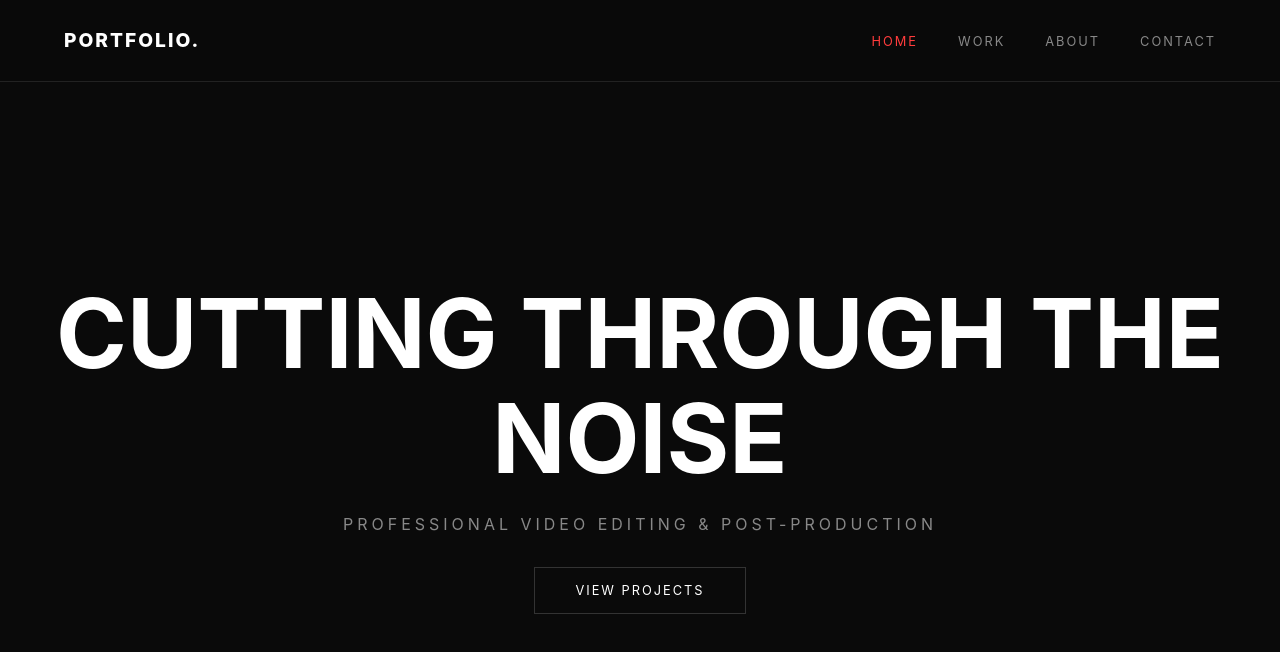
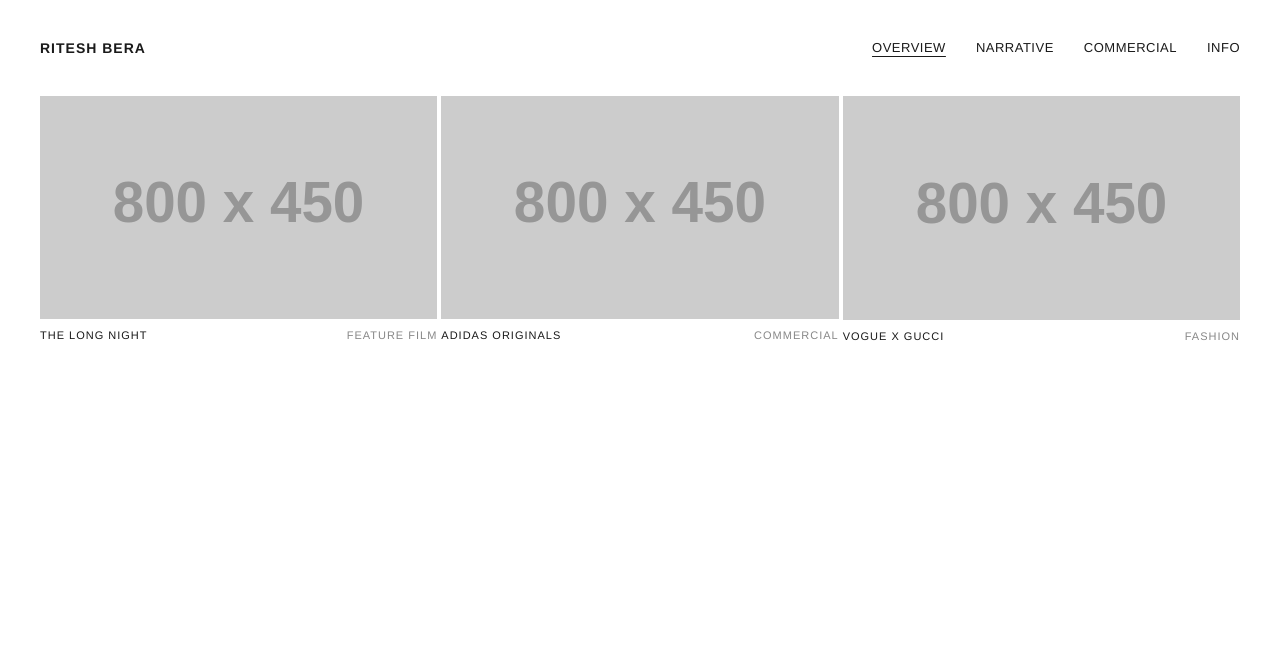
Before and after one commit to finestpie/Portfolio, a plain HTML site: page index.html in a window 1280 px wide. Drawn offline with Linux system fonts and the light colour scheme; files that its build step writes are made by us from their sources; placeholder pictures from the web are drawn by us; files whose address does not match are found by name.

Commit message:
Add files via upload

```diff
--- /dev/null
+++ b/css/style.css
@@ -0,0 +1,155 @@
+:root {
+    --bg-color: #ffffff;
+    --text-color: #1a1a1a;
+    --meta-color: #888888;
+    --font-main: 'Helvetica Neue', Helvetica, Arial, sans-serif;
+    --spacing: 40px;
+}
+
+* { margin: 0; padding: 0; box-sizing: border-box; }
+
+body {
+    background-color: var(--bg-color);
+    color: var(--text-color);
+    font-family: var(--font-main);
+    font-size: 13px;
+    letter-spacing: 0.5px;
+    -webkit-font-smoothing: antialiased;
+    overflow-x: hidden;
+}
+
+a { text-decoration: none; color: inherit; transition: color 0.2s ease; cursor: pointer; }
+a:hover { color: var(--meta-color); }
+ul { list-style: none; }
+
+/* HEADER */
+header {
+    padding: var(--spacing);
+    display: flex;
+    justify-content: space-between;
+    align-items: flex-start;
+    position: sticky;
+    top: 0;
+    background: rgba(255, 255, 255, 0.98);
+    z-index: 100;
+}
+
+.logo { font-weight: 700; text-transform: uppercase; letter-spacing: 1px; font-size: 14px; }
+.nav-links { display: flex; gap: 30px; }
+.nav-links a { text-transform: uppercase; color: var(--text-color); font-weight: 400; }
+.nav-links a.active { text-decoration: underline; text-underline-offset: 4px; }
+
+/* GRID LAYOUT */
+.container { padding: 0 var(--spacing) var(--spacing); }
+.work-grid { display: grid; grid-template-columns: repeat(3, 1fr); gap: 4px; }
+
+/* PROJECT ITEM (BUTTON) */
+.project-item {
+    position: relative;
+    display: block;
+    cursor: pointer;
+    border: none;
+    background: none;
+    text-align: left;
+    width: 100%;
+}
+
+.thumbnail-wrapper {
+    width: 100%;
+    aspect-ratio: 16/9;
+    background: #f0f0f0;
+    overflow: hidden;
+    position: relative;
+}
+
+.thumbnail-wrapper::after {
+    content: "▶";
+    position: absolute;
+    top: 50%; left: 50%;
+    transform: translate(-50%, -50%);
+    font-size: 20px;
+    color: white;
+    opacity: 0;
+    transition: 0.3s;
+}
+
+.project-item:hover .thumbnail-wrapper::after { opacity: 1; }
+.project-item:hover .thumbnail-wrapper img { opacity: 0.8; }
+
+.thumbnail-wrapper img {
+    width: 100%;
+    height: 100%;
+    object-fit: cover;
+    transition: opacity 0.3s ease;
+    display: block;
+}
+
+.project-info {
+    padding-top: 10px;
+    padding-bottom: 30px;
+    display: flex;
+    justify-content: space-between;
+    font-size: 11px;
+    text-transform: uppercase;
+    letter-spacing: 1px;
+}
+
+.project-role { color: var(--meta-color); }
+
+/* LIGHTBOX (VIDEO PLAYER) */
+.lightbox {
+    position: fixed;
+    top: 0; left: 0;
+    width: 100%; height: 100%;
+    background: #ffffff;
+    z-index: 1000;
+    display: none; /* Hidden by default */
+    justify-content: center;
+    align-items: center;
+    opacity: 0;
+    transition: opacity 0.3s ease;
+}
+
+.lightbox.active {
+    display: flex;
+    opacity: 1;
+}
+
+.video-container {
+    width: 80%;
+    max-width: 1200px;
+    aspect-ratio: 16/9;
+    background: black;
+    position: relative;
+}
+
+.video-container iframe {
+    width: 100%;
+    height: 100%;
+    border: none;
+}
+
+.close-btn {
+    position: absolute;
+    top: 30px;
+    right: 40px;
+    font-size: 30px;
+    cursor: pointer;
+    color: #000;
+    z-index: 1001;
+    font-weight: 100;
+    transition: 0.2s;
+}
+
+.close-btn:hover { transform: scale(1.1); color: red; }
+
+/* RESPONSIVE */
+@media (max-width: 1024px) { .work-grid { grid-template-columns: repeat(2, 1fr); } }
+@media (max-width: 768px) {
+    header { padding: 20px; }
+    .container { padding: 0 20px 20px; }
+    .work-grid { grid-template-columns: 1fr; gap: 40px; }
+    .nav-links { gap: 15px; font-size: 10px; }
+    .video-container { width: 100%; aspect-ratio: 16/9; }
+    .close-btn { top: 10px; right: 20px; }
+}
--- a/index.html
+++ b/index.html
@@ -3,32 +3,63 @@
 <head>
     <meta charset="UTF-8">
     <meta name="viewport" content="width=device-width, initial-scale=1.0">
-    <title>Editor Portfolio | Home</title>
+    <title>Ritesh Bera | Editor</title>
     <link rel="stylesheet" href="css/style.css">
 </head>
 <body>
-    <div id="intro-overlay">
-        <div class="intro-content">
-            <h1 class="glitch" data-text="EDITOR_NAME">EDITOR_NAME</h1>
-            <p>VISUAL STORYTELLER</p>
+    <header>
+        <a href="index.html" class="logo">Ritesh Bera</a>
+        <nav>
+            <ul class="nav-links">
+                <li><a href="index.html" class="active">Overview</a></li>
+                <li><a href="narrative.html">Narrative</a></li>
+                <li><a href="commercial.html">Commercial</a></li>
+                <li><a href="info.html">Info</a></li>
+            </ul>
+        </nav>
+    </header>
+
+    <main class="container">
+        <div class="work-grid">
+            <div class="project-item" data-video="https://www.youtube.com/embed/dQw4w9WgXcQ?autoplay=1">
+                <div class="thumbnail-wrapper">
+                    <img src="https://via.placeholder.com/800x450/cccccc/333333?text=PROJECT+1" alt="Project 1">
+                </div>
+                <div class="project-info">
+                    <span class="project-title">The Long Night</span>
+                    <span class="project-role">Feature Film</span>
+                </div>
+            </div>
+
+            <div class="project-item" data-video="https://www.youtube.com/embed/dQw4w9WgXcQ?autoplay=1">
+                <div class="thumbnail-wrapper">
+                    <img src="https://via.placeholder.com/800x450/d6d6d6/333333?text=PROJECT+2" alt="Project 2">
+                </div>
+                <div class="project-info">
+                    <span class="project-title">Adidas Originals</span>
+                    <span class="project-role">Commercial</span>
+                </div>
+            </div>
+
+            <div class="project-item" data-video="https://www.youtube.com/embed/dQw4w9WgXcQ?autoplay=1">
+                <div class="thumbnail-wrapper">
+                    <img src="https://via.placeholder.com/800x450/e0e0e0/333333?text=PROJECT+3" alt="Project 3">
+                </div>
+                <div class="project-info">
+                    <span class="project-title">Vogue x Gucci</span>
+                    <span class="project-role">Fashion</span>
+                </div>
+            </div>
+        </div>
+    </main>
+
+    <div class="lightbox" id="video-lightbox">
+        <div class="close-btn" id="close-btn">✕</div>
+        <div class="video-container">
+            <iframe id="video-frame" src="" allow="autoplay; encrypted-media" allowfullscreen></iframe>
         </div>
     </div>
-    <nav>
-        <div class="logo">PORTFOLIO.</div>
-        <ul class="nav-links">
-            <li><a href="index.html" class="active">Home</a></li>
-            <li><a href="work.html">Work</a></li>
-            <li><a href="about.html">About</a></li>
-            <li><a href="contact.html">Contact</a></li>
-        </ul>
-    </nav>
-    <header class="hero">
-        <div class="hero-text">
-            <h1>Cutting Through The Noise</h1>
-            <p>Professional Video Editing & Post-Production</p>
-            <a href="work.html" class="btn">View Projects</a>
-        </div>
-    </header>
+
     <script src="js/main.js"></script>
 </body>
 </html>
--- /dev/null
+++ b/js/main.js
@@ -0,0 +1,42 @@
+document.addEventListener('DOMContentLoaded', () => {
+    const lightbox = document.getElementById('video-lightbox');
+    const closeBtn = document.getElementById('close-btn');
+    const videoFrame = document.getElementById('video-frame');
+    const projectItems = document.querySelectorAll('.project-item');
+
+    // Open Lightbox
+    projectItems.forEach(item => {
+        item.addEventListener('click', () => {
+            const videoSrc = item.getAttribute('data-video');
+            if (videoSrc) {
+                videoFrame.src = videoSrc;
+                lightbox.classList.add('active');
+                document.body.style.overflow = 'hidden'; // Stop background scrolling
+            }
+        });
+    });
+
+    // Close Lightbox Function
+    const closeLightbox = () => {
+        lightbox.classList.remove('active');
+        videoFrame.src = ''; // Stop video
+        document.body.style.overflow = 'auto'; // Restore scrolling
+    };
+
+    // Event Listeners for Closing
+    closeBtn.addEventListener('click', closeLightbox);
+
+    // Close if clicking outside the video
+    lightbox.addEventListener('click', (e) => {
+        if (e.target === lightbox) {
+            closeLightbox();
+        }
+    });
+
+    // Close on Escape key
+    document.addEventListener('keydown', (e) => {
+        if (e.key === 'Escape' && lightbox.classList.contains('active')) {
+            closeLightbox();
+        }
+    });
+});
```
Also changed, not shown: info.html (added, +43 -0 lines), narrative.html (added, +45 -0 lines).
